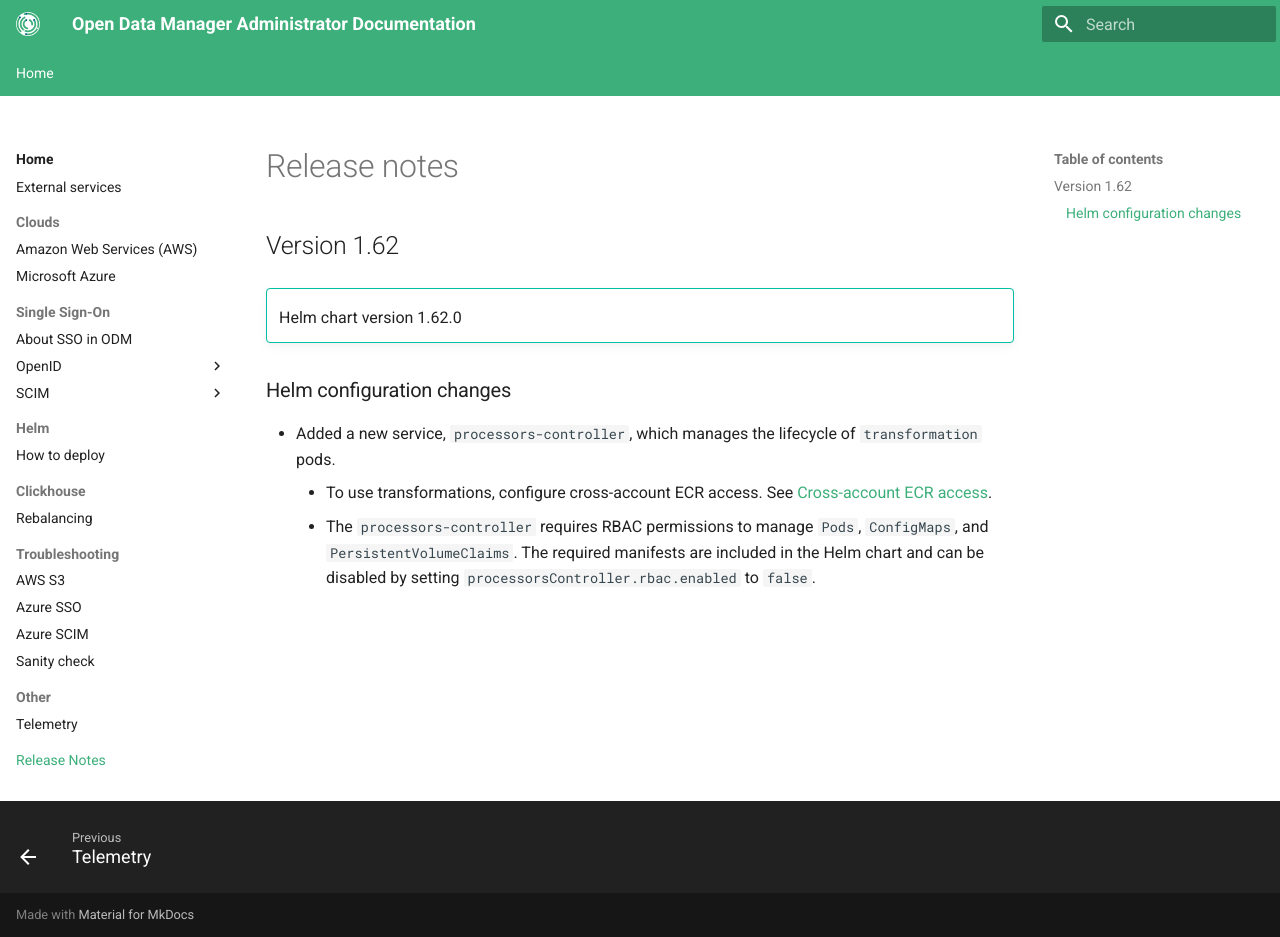
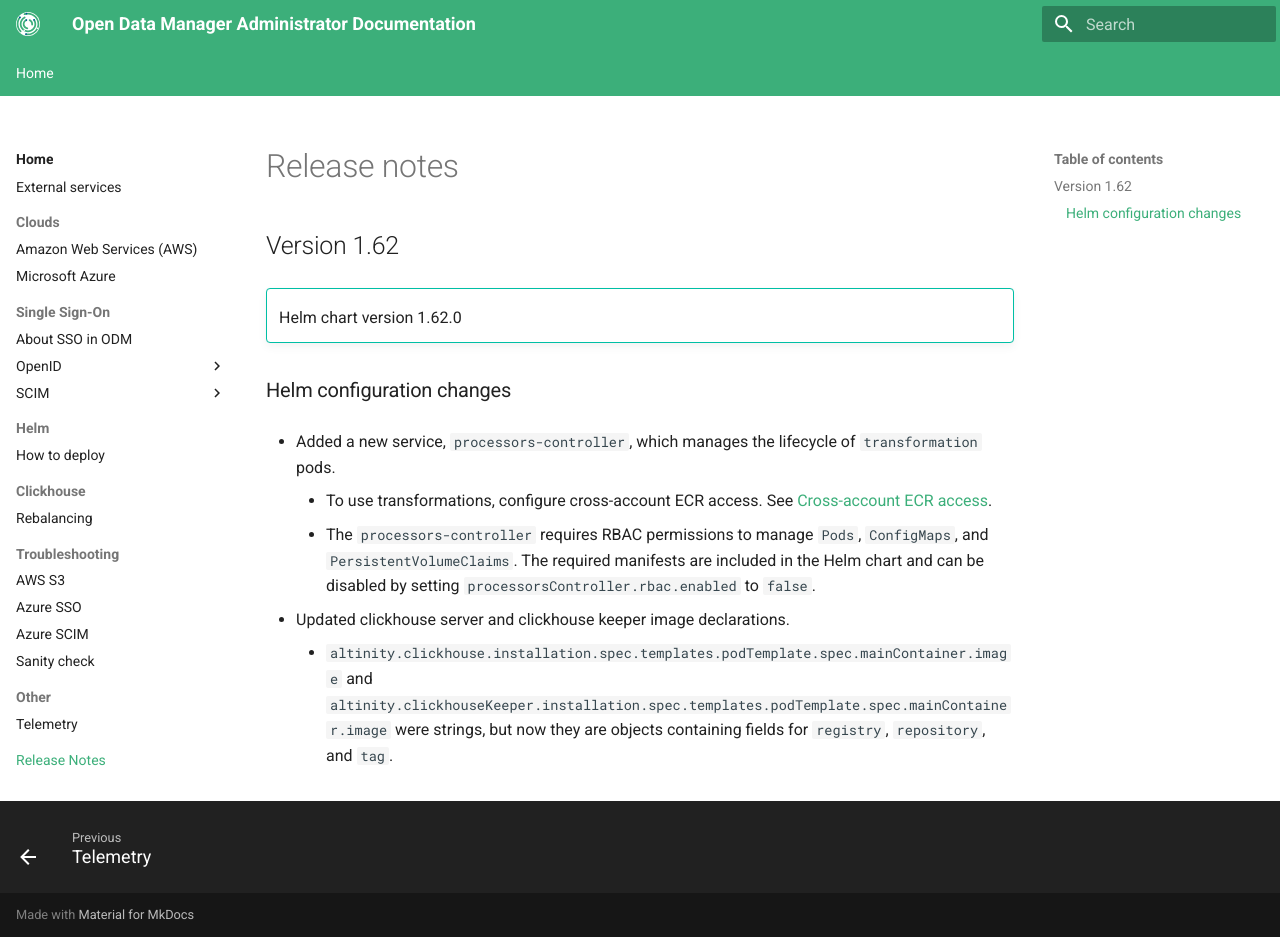
Before and after one commit to genestack/admin-docs, an MkDocs documentation site: the page built from docs/home/release-notes.md, in a window 1280 px wide and 937 px high. Built offline with MkDocs 1.6.1 and Material for MkDocs 9.7.7, drawn with Linux system fonts in a browser that asks for light colours; the version menu is left out.

Commit message:
[ODM-12550] Add docs about clickhouse and keeper

```diff
--- a/docs/home/release-notes.md
+++ b/docs/home/release-notes.md
@@ -11,3 +11,8 @@
     - To use transformations, configure cross-account ECR access. See [Cross-account ECR access](./clouds/aws.md#cross-account-ecr-access).
     - The `processors-controller` requires RBAC permissions to manage `Pods`, `ConfigMaps`, and `PersistentVolumeClaims`.
       The required manifests are included in the Helm chart and can be disabled by setting `processorsController.rbac.enabled` to `false`.
+
+- Updated clickhouse server and clickhouse keeper image declarations.
+    - `altinity.clickhouse.installation.spec.templates.podTemplate.spec.mainContainer.image` and
+      `altinity.clickhouseKeeper.installation.spec.templates.podTemplate.spec.mainContainer.image`
+      were strings, but now they are objects containing fields for `registry`, `repository`, and `tag`.
```
